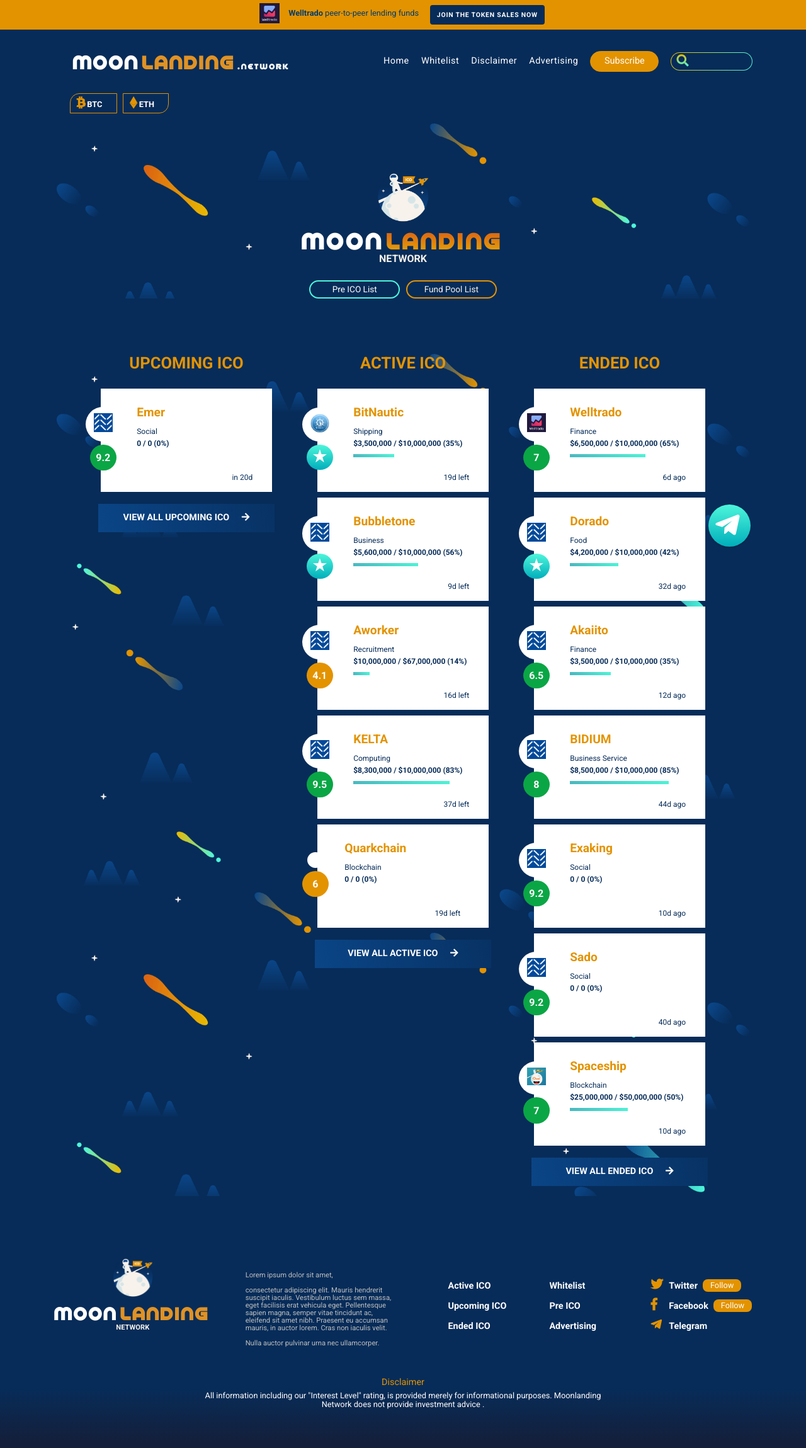
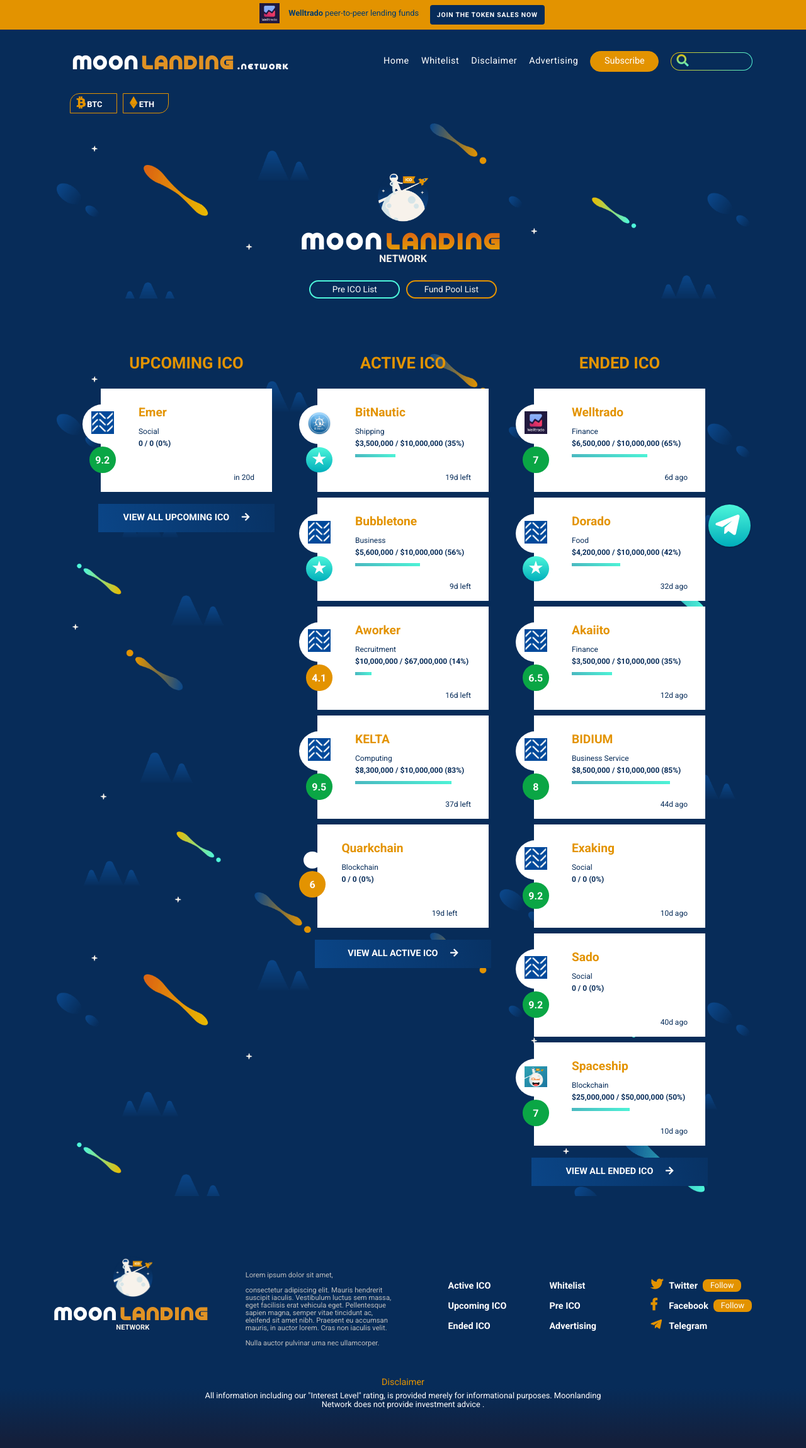
Before and after one commit to moonlandingnetwork/moonlandingnetwork.github.io, a Jekyll site: the page built from index.html, in a window 1280 px wide. Shown: the whole page at 63% size. Built offline with Jekyll 4.4.1, drawn with Linux system fonts in a browser that asks for light colours; cached includes are drawn as plain includes; nearby versions of some CDN libraries; comment, search, counter and statistics services are not loaded.

Commit message:
Layout Revision

```diff
--- a/css/style.css
+++ b/css/style.css
@@ -1591,7 +1591,7 @@ footer{
     -webkit-box-pack: center;
     -ms-flex-pack: center;
     justify-content: center;
-    margin-left: -1.5rem;
+    margin-left: -1.8rem;
 }
 .ico-card-image{
     background-color: #fff;
@@ -1599,8 +1599,8 @@ footer{
     /* margin: 0.3rem 0; */
 }
 .ico-card-image img{
-    width: 30px;
-    padding: .65rem 0.8rem;
+    width: 36px;
+    padding: .7rem 0.85rem;
 }
 .ico-card-rating{
     background: linear-gradient(to top, #00AEBB, #4DF6DA );
```
